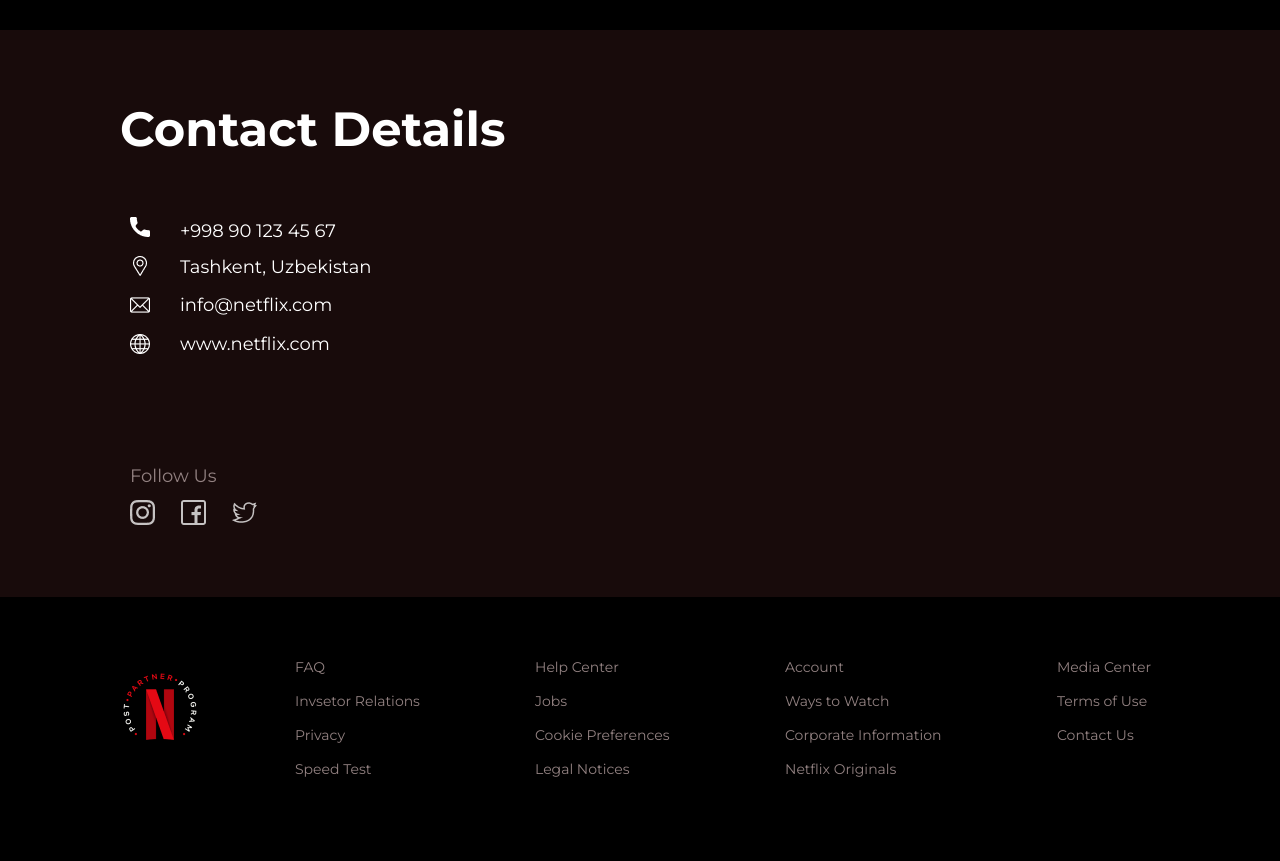
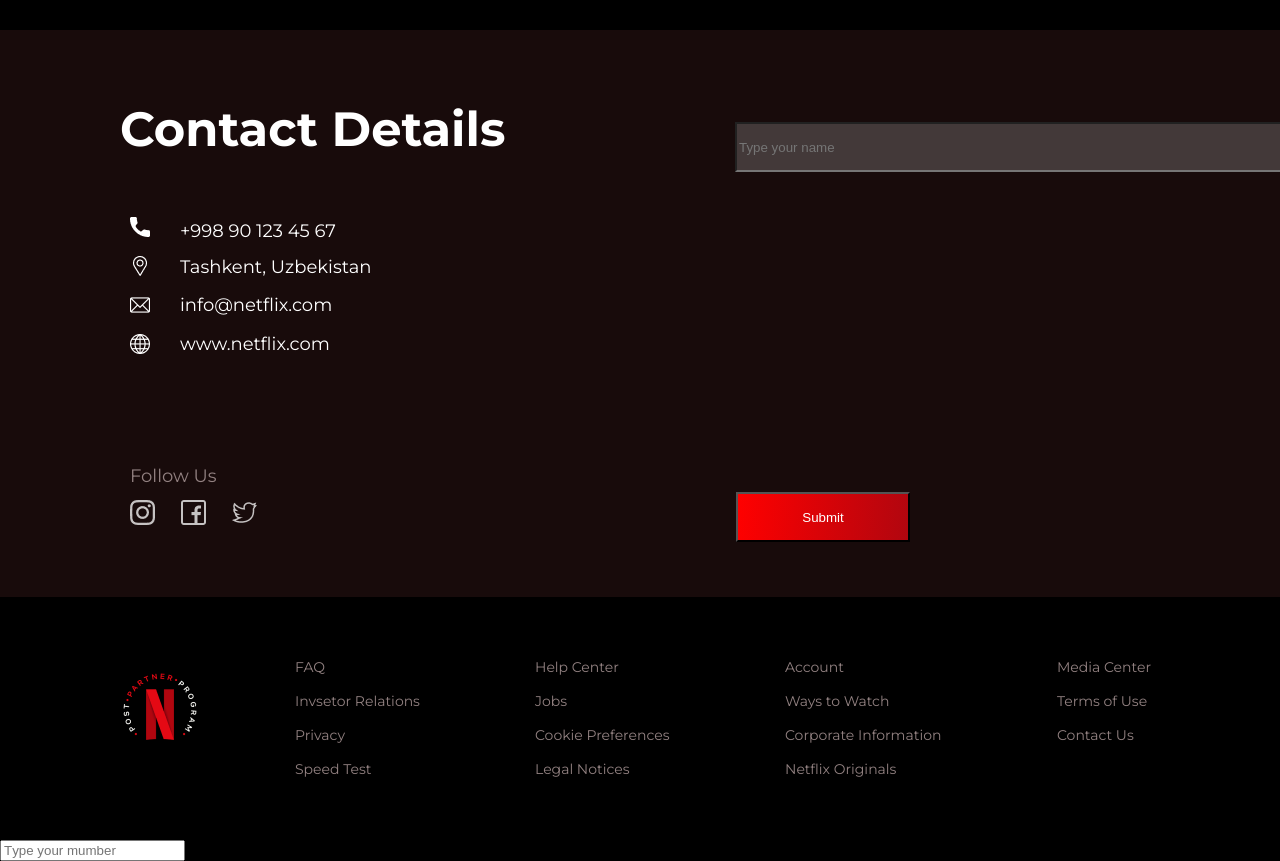
Before and after one commit to 00010792/wt.coursework, a plain HTML site: page index.html in a window 1280 px wide. Shown: the part 4020-4881 px from the top of the page. Before the commit the page ends 4860 px from the top, so only its background shows below. Drawn offline with Linux system fonts and the light colour scheme; grey boxes are pictures that could not be loaded; a script that the page names is missing; a web font is replaced by a local one.

Commit message:
Attempt to add Form

```diff
--- a/index.html
+++ b/index.html
@@ -592,7 +592,12 @@
                     <img src="images/Icons/twitter.png">
                 </a>
 
-                <!--FORM HELP HELP HELP-->
+                <form name="contact" method="POST" data-netlify="true">
+
+                    <input class="form-control1" type="text" name="name" placeholder="Type your name">
+                    <input class="form-control2" type="text" name="phone" placeholder="Тype your mumber">
+                    <button class="form-btn" type="submit">Submit</button>
+                </form>
 
                 <footer>
                    <div class="footer_rec"></div>
--- a/style/style.css
+++ b/style/style.css
@@ -3491,3 +3491,22 @@ transition: .1s linear;
 .txt15:hover {
     color: #FFFFFF;
 }
+
+.form-control1 {
+position: absolute;
+width: 585px;
+height: 50px;
+left: 735px;
+top: 92px;
+background: rgba(196, 196, 196, 0.25);
+}
+
+.form-btn {
+position: absolute;
+width: 174px;
+height: 50px;
+left: 736px;
+top: 462px;
+background: linear-gradient(94.72deg, #FF0000 0%, #B1060F 100%);
+color: #FFFFFF;
+}
```
